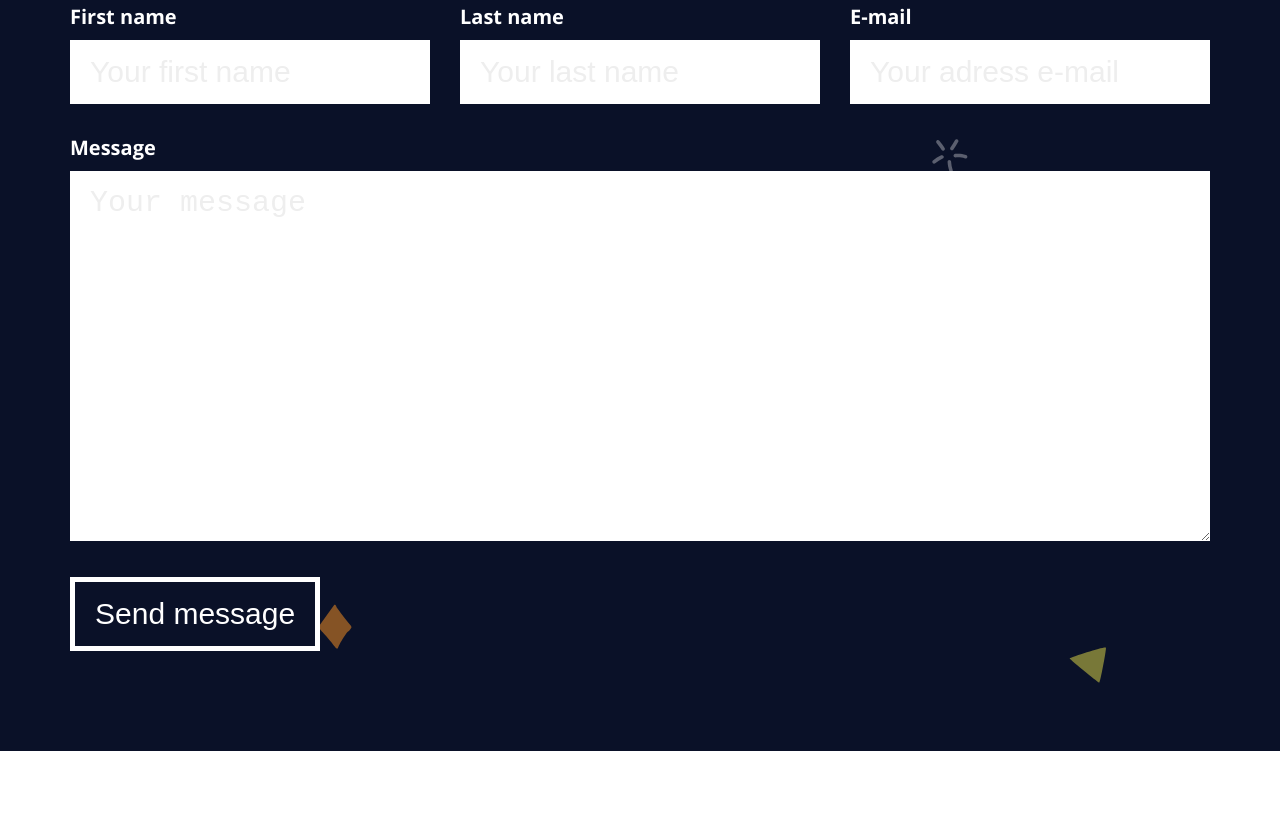
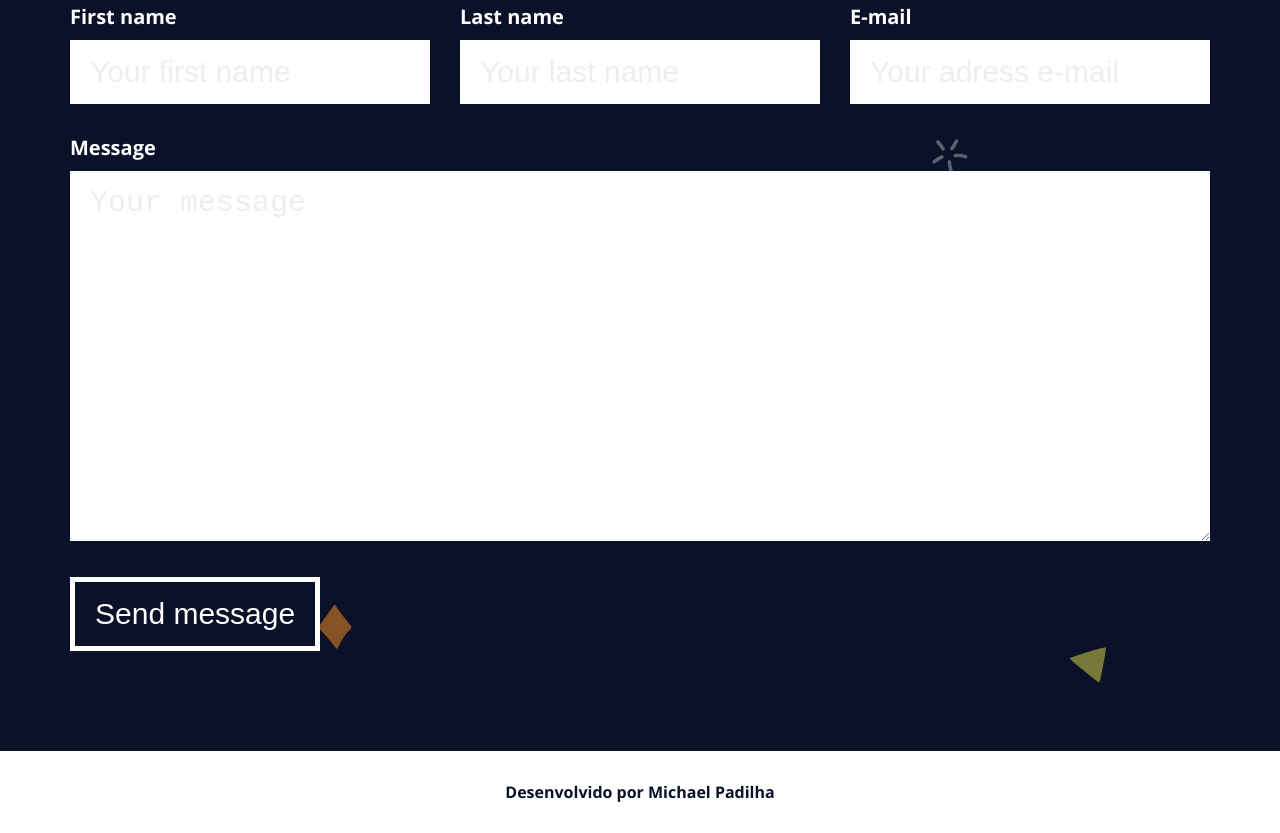
Before and after one commit to michaelpadilha/landing-page-cursojs, a plain HTML site: page index.html in a window 1280 px wide. Shown: the part 5739-6572 px from the top of the page. Before the commit the page ends 6490 px from the top, so only its background shows below. Drawn offline with nearby package versions, Linux system fonts and the light colour scheme.

Commit message:
Footer adicionado

```diff
--- a/assets/css/styles.css
+++ b/assets/css/styles.css
@@ -329,3 +329,17 @@ table caption {
 .form-group ::placeholder {
     color: var(--light-gray-color);
 }
+
+.footer {
+    text-align: center;
+    font-size: 1.6rem;
+}
+
+.footer a {
+    color: var(--primary-color);
+}
+
+.footer p {
+    margin: 0;
+    padding: 3rem;
+}
--- a/index.html
+++ b/index.html
@@ -240,5 +240,9 @@
         </div>
     </section>
 
+    <footer id="footer" class="footer white-bg">
+        <p><a rel="nofollow" target="_blank" href="https://github.com/michaelpadilha">Desenvolvido por Michael Padilha</a></p>
+    </footer>
+
 </body>
 </html>
```
